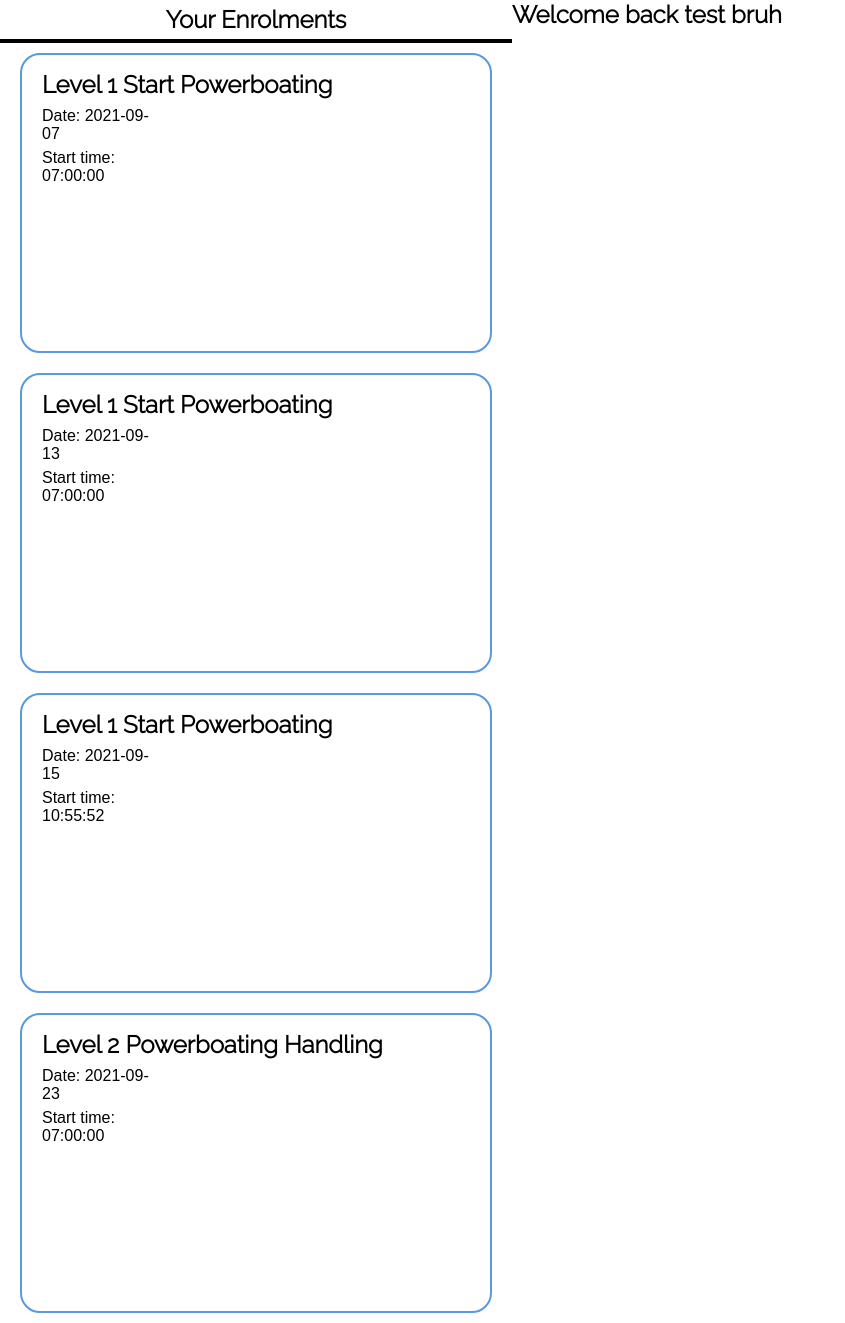
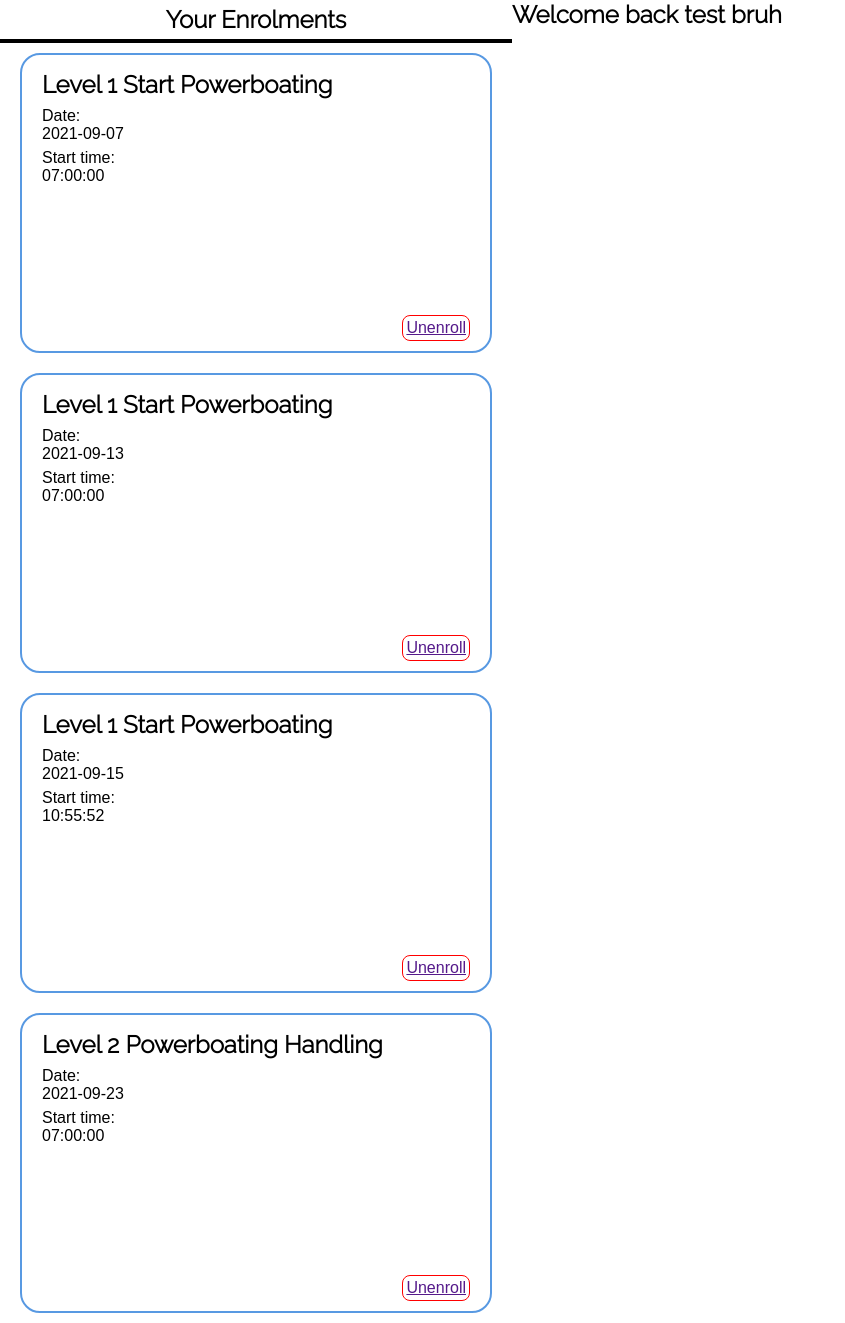
Before and after one commit to DicedBread/TridentMarine, a PHP site: page /user.php in a window 1280 px wide. Shown: the part 50-1373 px from the top of the page, without its empty margins (0-845 px from the left). Run offline with PHP 8.4, Linux system fonts and the light colour scheme; a user stored in the database is signed in; data comes from the database, SQL or seed files in the repository; some libraries are stand-ins or nearby versions.

Commit message:
started unenroll

```diff
--- a/login.php
+++ b/login.php
@@ -29,6 +29,7 @@
     <?php include('includes/header.php')?>
 
     <?php
+    // auto fill login if successful reg
     if  (isset($_SESSION['successful_reg'])){
         if ($_SESSION['successful_reg']){
             $autofill = $_SESSION['email'];
@@ -42,10 +43,12 @@
         $autofocus = "";
     }
 
+    // error message declear
     $inputNotValid = false;
     $userErr = "";
     $incorrectInput = "";
 
+    //is method post?
     if ($_SERVER["REQUEST_METHOD"] == "POST") {
         $email = trim($_POST['email']);
         $password = trim($_POST["password"]);
--- a/style/user.css
+++ b/style/user.css
@@ -58,9 +58,18 @@
 } */
 
 .info_col{
+    display: flex;
+    flex-direction: column;
     width: 25%;
     height: calc(100% - 39px);
     /* background-color: red; */
+}
+
+.last_col{
+    display: flex;
+    flex-direction: column-reverse;
+    width: 25%;
+    height: calc(100% - 39px);
 }
 
 .info_col p{
@@ -72,3 +81,10 @@
     height: 100%;
     /* background-color: red; */
 }
+
+.un_e{
+    border-radius: 8px;
+    border: 1px solid red;
+    align-self: flex-end;
+    padding: 3px;
+}
--- a/user.php
+++ b/user.php
@@ -55,7 +55,6 @@
                     <div class="course_feed">
                         <h2>Your Enrolments</h2>
                         <div class="enrol_info">
-
                                 <?php
                                     do{
                                         ?>
@@ -64,8 +63,15 @@
                                                 <h2><?php echo $sql_find['course_name'];?> </h2>
                                             </div>
                                             <div class="info_col">
-                                                <p> Date: <?php echo $sql_find['course_date'] ?></p>
-                                                <p> Start time: <?php echo $sql_find['start_time'] ?></p>
+                                                <p>Date: <br> <?php echo $sql_find['course_date'] ?></p>
+                                                <p>Start time: <br> <?php echo $sql_find['start_time'] ?></p>
+                                            </div>
+                                            <div class="info_col"></div>
+                                            <div class="info_col"></div>
+                                            <div class="last_col">
+                                                <div class="un_e" onclick="unenrol">
+                                                    <a href=""><p>Unenroll<p></a>
+                                                </div>
                                             </div>
                                         </div>
                                         <?php
```
Also changed, not shown: unenrol.php (added, +23 -0 lines).
